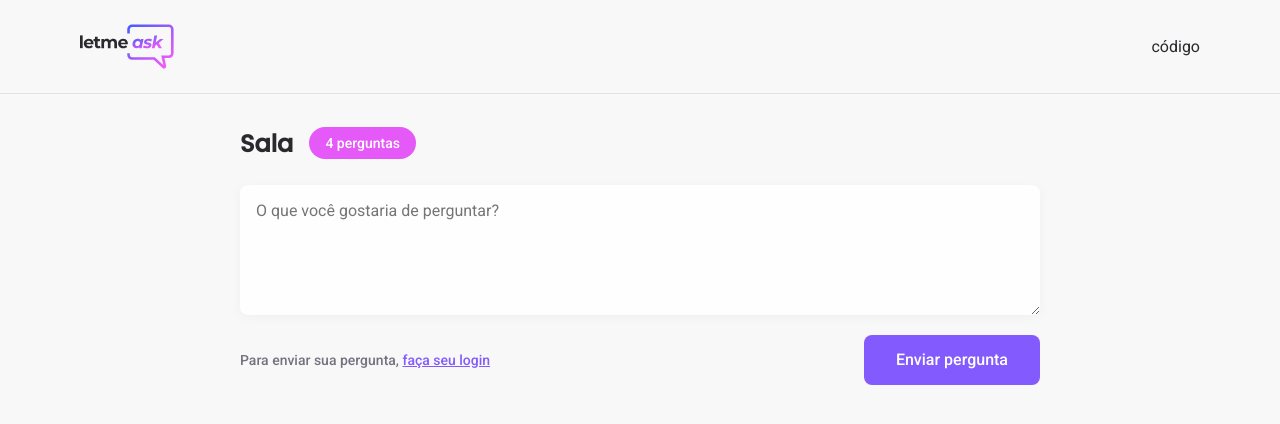
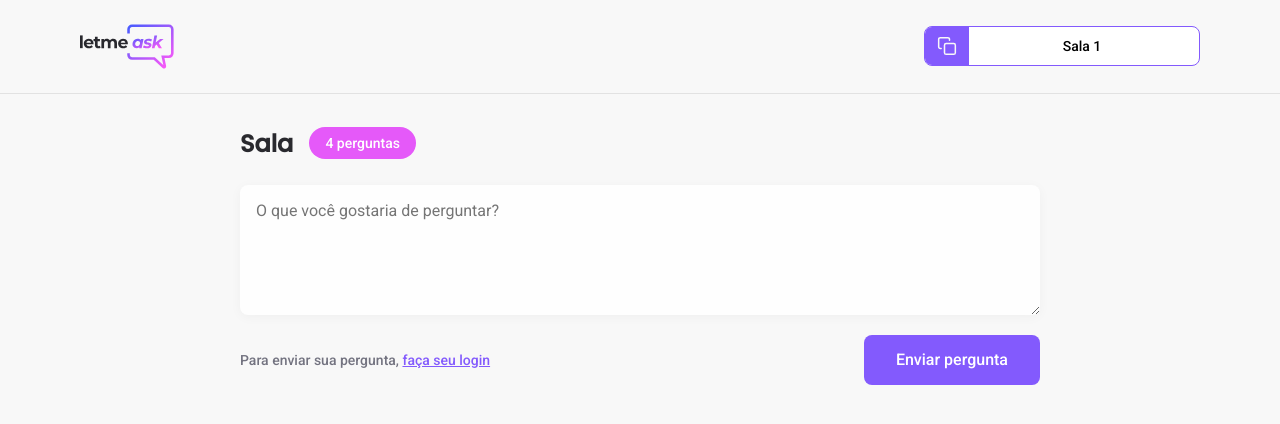
Before and after one commit to PrenitaVulpo/letmeask, a React (Create React App) app: page /rooms/1 in a window 1280 px wide. Shown: the top 424 px of the page. Built offline with nearby package versions, Linux system fonts and the light colour scheme; no server answers.

Commit message:
Mora styling

```diff
--- /dev/null
+++ b/src/components/RoomCode.tsx
@@ -0,0 +1,26 @@
+import React from "react";
+
+import copyImg from "../assets/images/copy.svg";
+
+import "../styles/room-code.scss";
+
+interface RoomCodeProps {
+	code: string;
+}
+
+function RoomCode({ code }: RoomCodeProps) {
+	function copyRoomCodeToClipboard() {
+		navigator.clipboard.writeText(code);
+	}
+
+	return (
+		<button className="room-code" onClick={copyRoomCodeToClipboard}>
+			<div>
+				<img src={copyImg} alt="Copy room code" />
+			</div>
+			<span>Sala {code}</span>
+		</button>
+	);
+}
+
+export default RoomCode;
--- a/src/pages/Room.tsx
+++ b/src/pages/Room.tsx
@@ -1,17 +1,26 @@
 import React from "react";
+
+import { useParams } from "react-router-dom";
 
 import logoImg from "../assets/images/logo.svg";
 import ButtonLetmeask from "../components/ButtonLetmeask";
+import RoomCode from "../components/RoomCode";
 
 import "../styles/room.scss";
 
+type RoomParams = {
+	id: string;
+};
+
 function Room() {
+	const params = useParams<RoomParams>();
+
 	return (
 		<div id="page-room">
 			<header>
 				<div className="content">
 					<img src={logoImg} alt="Letmeask" />
-					<div>código</div>
+					<RoomCode code={params.id} />
 				</div>
 			</header>
 
--- /dev/null
+++ b/src/styles/room-code.scss
@@ -0,0 +1,30 @@
+.room-code {
+	height: 2.5rem;
+	border-radius: 8px;
+	overflow: hidden;
+
+	background: #fff;
+	border: 1px solid #835afd;
+	cursor: pointer;
+
+	display: flex;
+
+	div {
+		height: 100%;
+		background: #835afd;
+		padding: 0 0.75rem;
+		display: flex;
+		justify-content: center;
+		align-items: center;
+	}
+
+	span {
+		display: block;
+		align-self: center;
+		flex: 1;
+		padding: 0 1rem 0 0.75rem;
+		width: 14.375rem;
+		font-size: 0.875rem;
+		font-weight: 500;
+	}
+}
```
